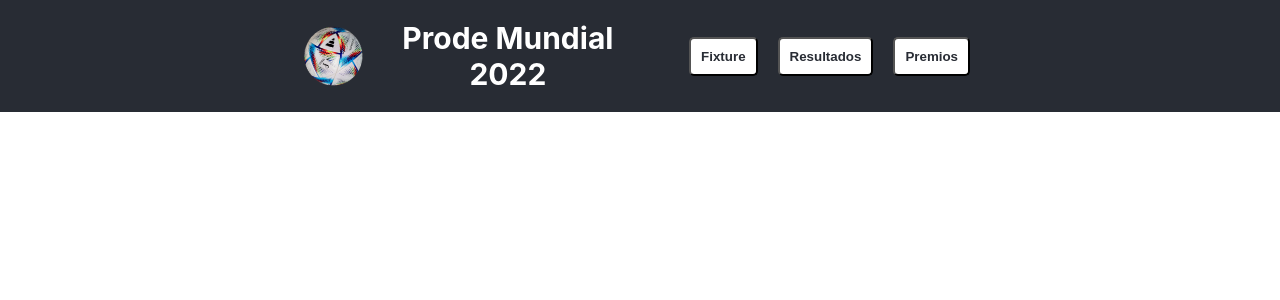
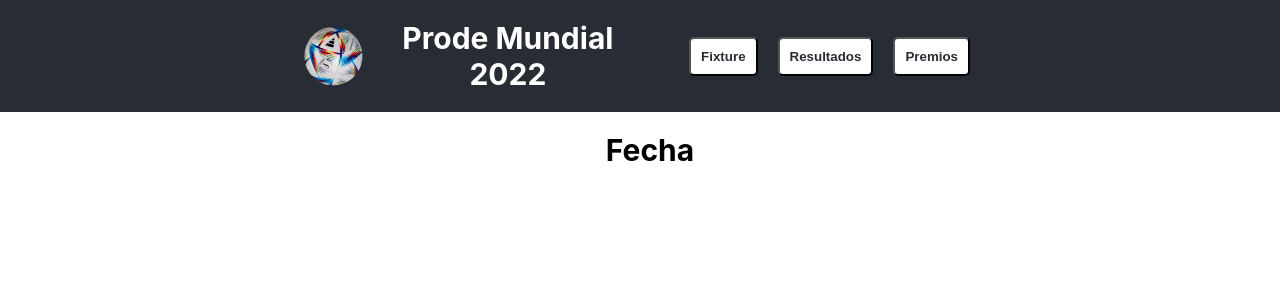
Before and after one commit to kiwi-bunge/desafio03-augustobunge, a React (Create React App) app: page / in a window 1280 px wide. Shown: the top 300 px of the page. Built offline with nearby package versions, Linux system fonts and the light colour scheme.

Commit message:
adding fixture

```diff
--- a/src/App.js
+++ b/src/App.jsx
@@ -1,6 +1,8 @@
 import logo from './pelotaMundial.png'
 import './App.css';
 import NavBar from './components/NavBar';
+import Fixtures from './components/Fixtures/Fixtures';
+
 
 function App() {
 
@@ -13,7 +15,11 @@ function App() {
         </div>
         <NavBar />
       </header>
+      <Fixtures />
     </div>
+
+
+
   );
 }
 
--- /dev/null
+++ b/src/components/Fixtures/Fixtures.jsx
@@ -0,0 +1,12 @@
+import React from 'react'
+
+
+export default function Fixtures() {
+  return (
+    <>
+        <h1>Fecha</h1>
+    </>
+
+
+  )
+}
--- a/src/components/NavBar.js
+++ b/src/components/NavBar.jsx
@@ -1,3 +1,4 @@
+
 function NavBar() {
 
     return (
```
